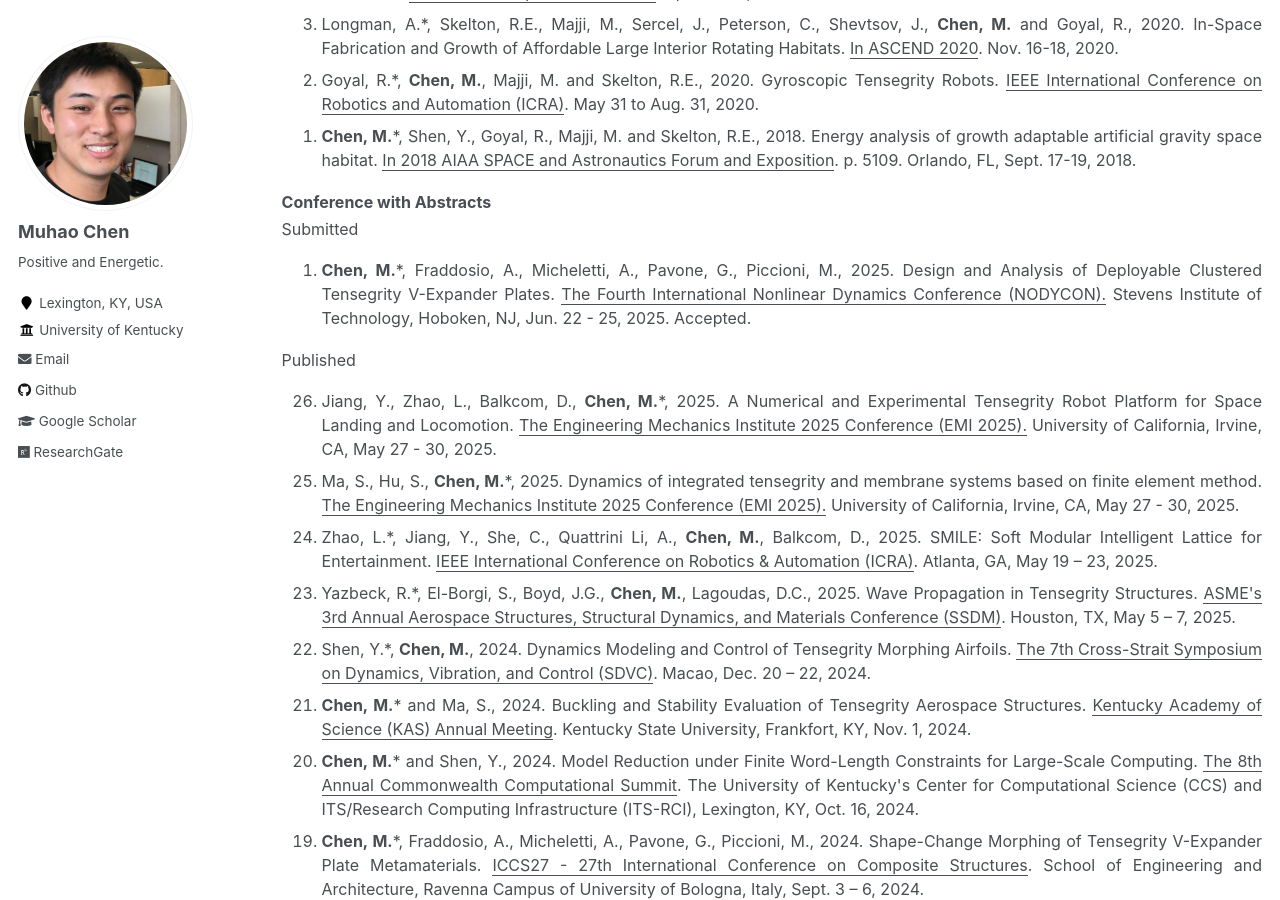
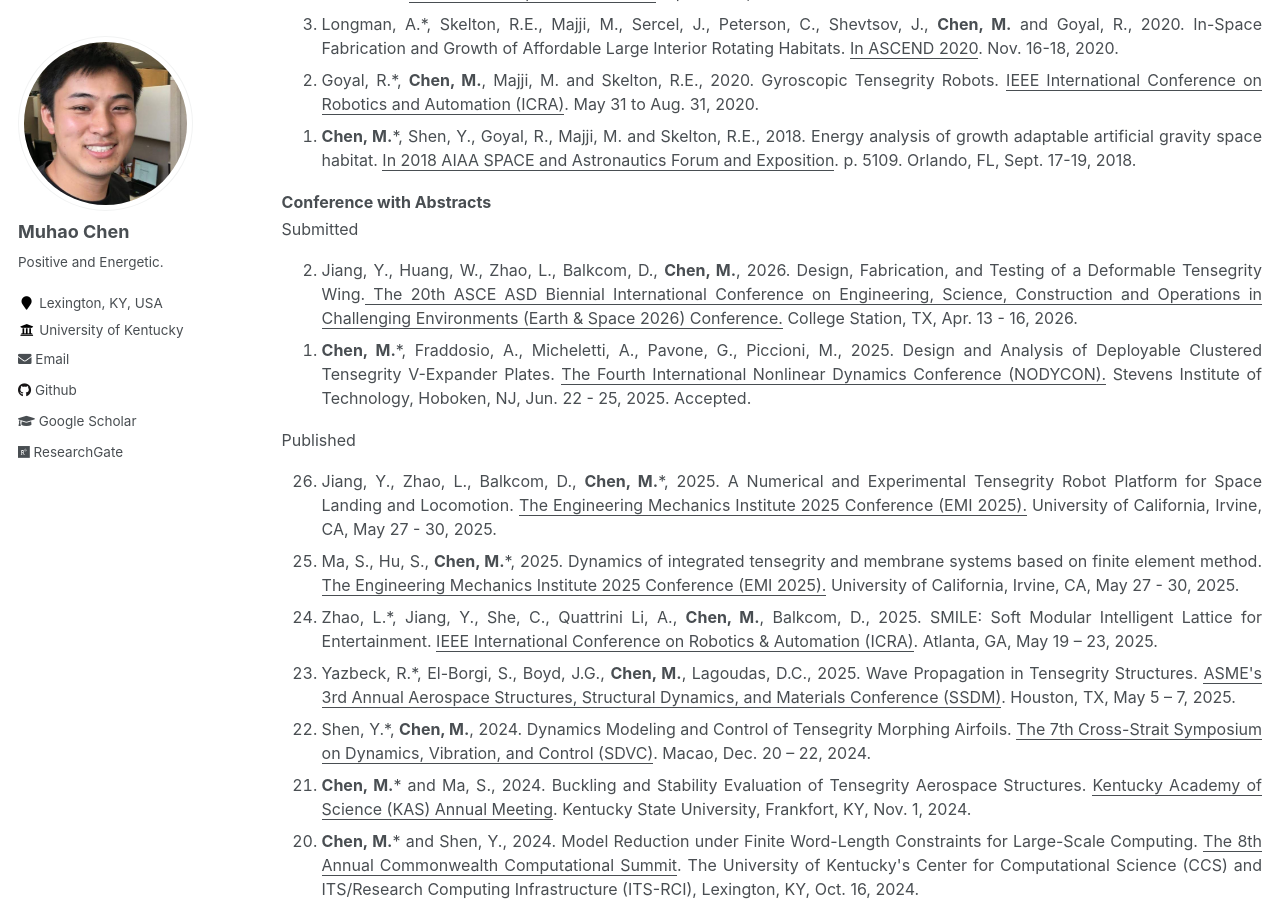
Before and after one commit to Muhao-Chen/muhao-chen.github.io, a Jekyll site: the page built from _pages/publication.md, in a window 1280 px wide and 900 px high, scrolled down 4489 px. Built offline with Jekyll 4.4.1, drawn with Linux system fonts in a browser that asks for light colours.

Commit message:
Update publication.md

```diff
--- a/_pages/publication.md
+++ b/_pages/publication.md
@@ -119,6 +119,7 @@ Published
 <strong>Conference with Abstracts</strong><br/>
 Submitted
 <ol reversed>
+<li> Jiang, Y., Huang, W., Zhao, L., Balkcom, D., <strong>Chen, M.</strong>, 2026. Design, Fabrication, and Testing of a Deformable Tensegrity Wing.<u> The 20th ASCE ASD Biennial International Conference on Engineering, Science, Construction and Operations in Challenging Environments (Earth & Space 2026) Conference.</u> College Station, TX, Apr. 13 - 16, 2026. </li>
 <!-- <li> Cao, W., <strong>Chen, M.</strong>, Shen, Y.*, 2025. Model-Based and Data-Based Linearization of Nonlinear Tensegrity Dynamics. <u>Engineering Mechanics Institute 2025 International Conference (EMI 2025-IC).</u> Tsinghua University, Beijing, Jul 17 - 20, 2025. Submitted. </li> -->
 <!-- <li> Shen, Y.*, <strong>Chen, M.</strong>, 2025. Data-Driven Modeling and Control Framework for Tensegrity Robots Using Markov Parameters. <u>Engineering Mechanics Institute 2025 International Conference (EMI 2025-IC).</u> Tsinghua University, Beijing, Jul 17 - 20, 2025. Submitted. </li> -->
 <!-- <li> Zhang, G., <strong>Chen, M.</strong>, Shen, Y.*, 2025. The minimal mass tensegrity solutions to simply supported loads. <u>Engineering Mechanics Institute 2025 International Conference (EMI 2025-IC).</u> Tsinghua University, Beijing, Jul 17 - 20, 2025. Submitted. </li> -->
```
